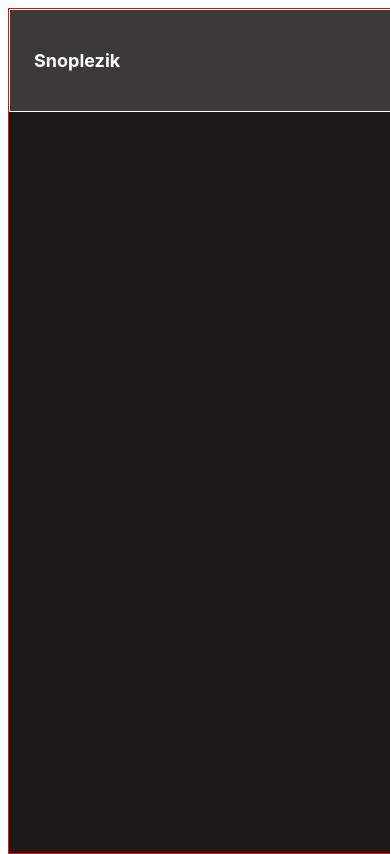
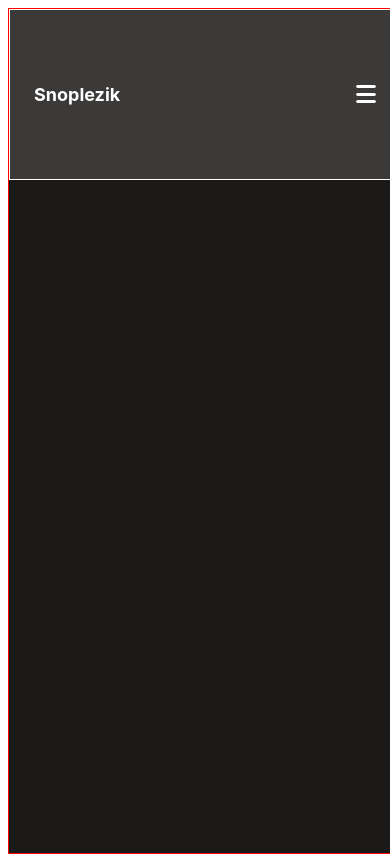
Before and after one commit to sntgopl/Porfolio, a website: page index.html in a window 390 px wide. Drawn offline with Linux system fonts and the light colour scheme.

Commit message:
Hamburger Menu Done

```diff
--- a/index.html
+++ b/index.html
@@ -8,7 +8,7 @@
         <div class="container">
             <nav class="nav-bar">
                 <a class="logo" href="#">Snoplezik</a>
-                <!-- <a class="hamburger" href="#"><div></div><div></div><div></div></a> -->
+                <a class="hamburger" href="#"><div></div><div></div><div></div></a>
             </nav>
 
         </div>
--- a/styles.css
+++ b/styles.css
@@ -14,10 +14,10 @@
         position: absolute;
         background-color: #3C3A39;
         width: 100vw;
-        height: 12vh;
+        height: 20vh;
         display: flex;
         flex-direction: row;
-        justify-content: stretch;
+        justify-content: space-between;
         align-items: center;
         border: 1px ridge white;
     }
@@ -31,6 +31,28 @@
         margin-left: 24px;
     }
 
+    .hamburger {
+        height: 18px;
+        margin-right: 24px;
+        justify-self: flex-end;
+        display: flex;
+        flex-direction: column;
+        /* align-content: space-between; */
+        justify-content: space-between;
+        justify-self: flex-end;
+
+    }
+
+    .hamburger div {
+        background-color: white;
+        width: 18px;
+        height: 1px;
+        border: 1.5px solid white;
+        border-radius: 2px;
+
+
+    }
+
 
 
 
```
